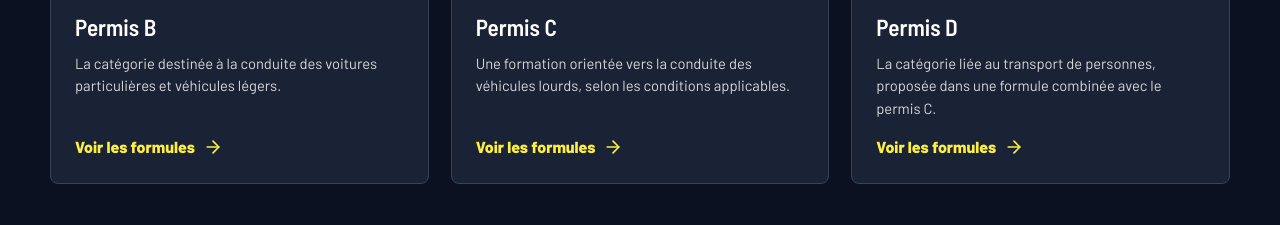
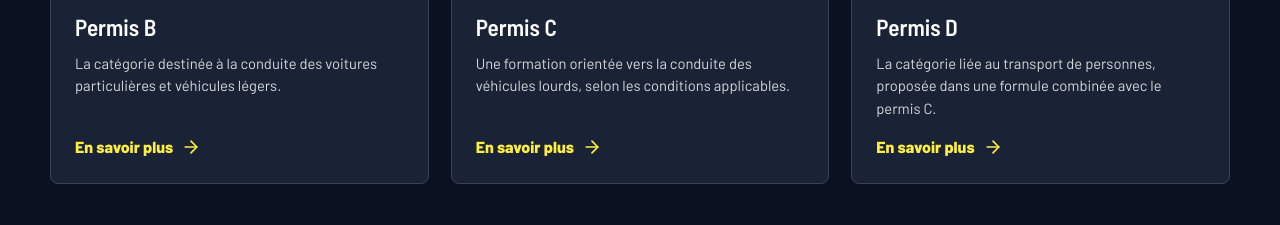
Before and after one commit to manuelCan-Do-IT/auto-ecole-ya-ngone, a Next.js app: page / in a window 1280 px wide. Shown: the part 2440-2665 px from the top of the page. Built offline with nearby package versions, Linux system fonts and the light colour scheme; no server answers.

Commit message:
style: remplacement du libelle 'Voir les formules' par 'En savoir plus' sur les cartes de formations

```diff
--- a/app/page.tsx
+++ b/app/page.tsx
@@ -177,7 +177,7 @@ export default function Home() {
                 <p className="permit-kicker">{permit.label}</p>
                 <h3>{permit.title}</h3>
                 <p>{permit.description}</p>
-                <a href="#tarifs">Voir les formules <ArrowRight aria-hidden="true" /></a>
+                <a href="#tarifs">En savoir plus <ArrowRight aria-hidden="true" /></a>
               </div>
             </article>
           ))}
```
